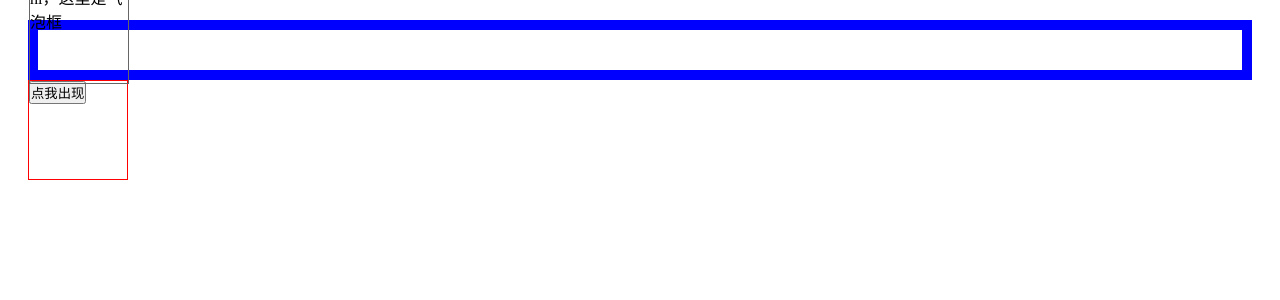
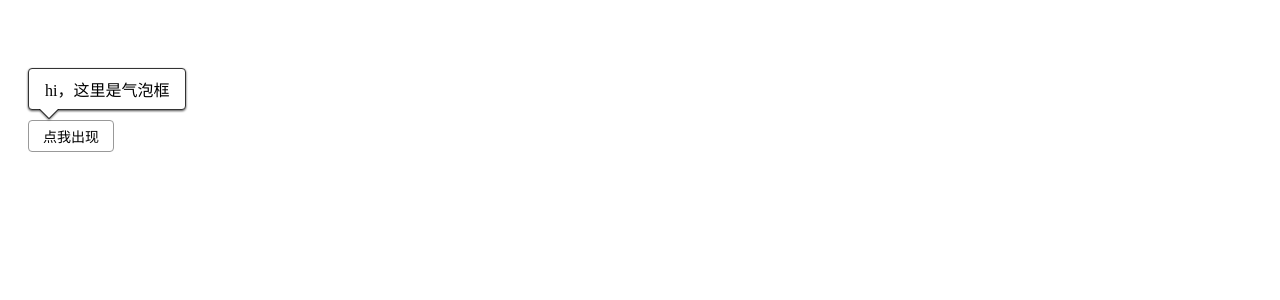
Before and after one commit to sulimi/sim-ui, a Vue app: page / in a window 1280 px wide. Both pictures are taken after a click on the button "点我出现". Shown: the top 300 px of the page. Built offline with nearby package versions, Linux system fonts and the light colour scheme.

Commit message:
气泡组件：解决使用g-button气泡与按钮部分重叠、加气泡默认样式

```diff
--- a/App.vue
+++ b/App.vue
@@ -1,19 +1,12 @@
 <template>
-  <div id="app">
-    <div style="height:60px;border: 10px solid blue;"></div>
-    <div >
-      <div style="overflow: hidden;width: 100px;height: 100px;border: 1px solid red;">
-        <g-popover>
-
-          <template slot="content">
-            <div class="content">hi，这里是气泡框</div>
-          </template>
-          <button>点我出现</button>
-        </g-popover>
-      </div>
-    </div>
+  <div id="app" style="padding-top: 100px">
+    <g-popover>
+      <template slot="content">
+        <div class="content">hi，这里是气泡框</div>
+      </template>
+      <g-button>点我出现</g-button>
+    </g-popover>
   </div>
-
 </template>
 
 <script>
@@ -50,12 +43,6 @@
   @import "src/assets/reset.scss";
   @import "src/assets/helper.scss";
 
-  .content {
-    width: 100px;
-    height: 100px;
-    border: 1px solid #666666;
-    overflow: hidden;
-  }
 
   html {
     --button-bg: white;
--- a/src/components/button/Button.vue
+++ b/src/components/button/Button.vue
@@ -50,8 +50,8 @@
     height: $button-height;
     padding: 1em;
     border-radius: $border-radius;
-    border: 1px solid var(--border-color);
-    background: var(--button-bg);
+    border: 1px solid #999;
+    background: white;
     display: inline-flex;
     justify-content: center;
     align-items: center;
@@ -85,11 +85,11 @@
 
 
     &:hover {
-      border-color: var(--border-color-hover);
+      border-color: #666;
     }
 
     &:active {
-      background-color: var(--button-active-bg);
+      background-color: #eee;
     }
 
     &:focus {
--- a/src/components/popover/Popover.vue
+++ b/src/components/popover/Popover.vue
@@ -3,7 +3,7 @@
     <div ref="contentWrapper" v-show="visible" class="content-wrapper">
       <slot name="content"></slot>
     </div>
-    <span ref="triggerWrapper">
+    <span ref="triggerWrapper" class="trigger">
           <slot></slot>
     </span>
   </div>
@@ -54,10 +54,40 @@
     display: inline-block;
     vertical-align: top;
     position: relative;
+    .trigger{
+      display: inline-block;
+    }
   }
 
   .content-wrapper {
     position: absolute;
-    transform: translateY(-100%)
+    border: 1px solid #333;
+    background: #fff;
+    border-radius: 4px;
+    filter: drop-shadow(0 1px 1px rgba(0,0,0,0.7));
+    transform: translateY(-100%);
+    margin-top: -10px;
+    padding: 0.5em 1em;
+    max-width: 20em;
+    word-break: break-all;
+    &::before,&::after{
+      content: '';
+      display: block;
+      width: 0;
+      height: 0;
+      position: absolute;
+      left: 10px;
+      border: 10px solid transparent;
+
+    }
+    &::before{
+      top: 100%;
+      border-top-color: black;
+    }
+    &::after{
+      top: calc(100% - 1px);
+      border-top-color: white;
+    }
   }
+
 </style>
```
